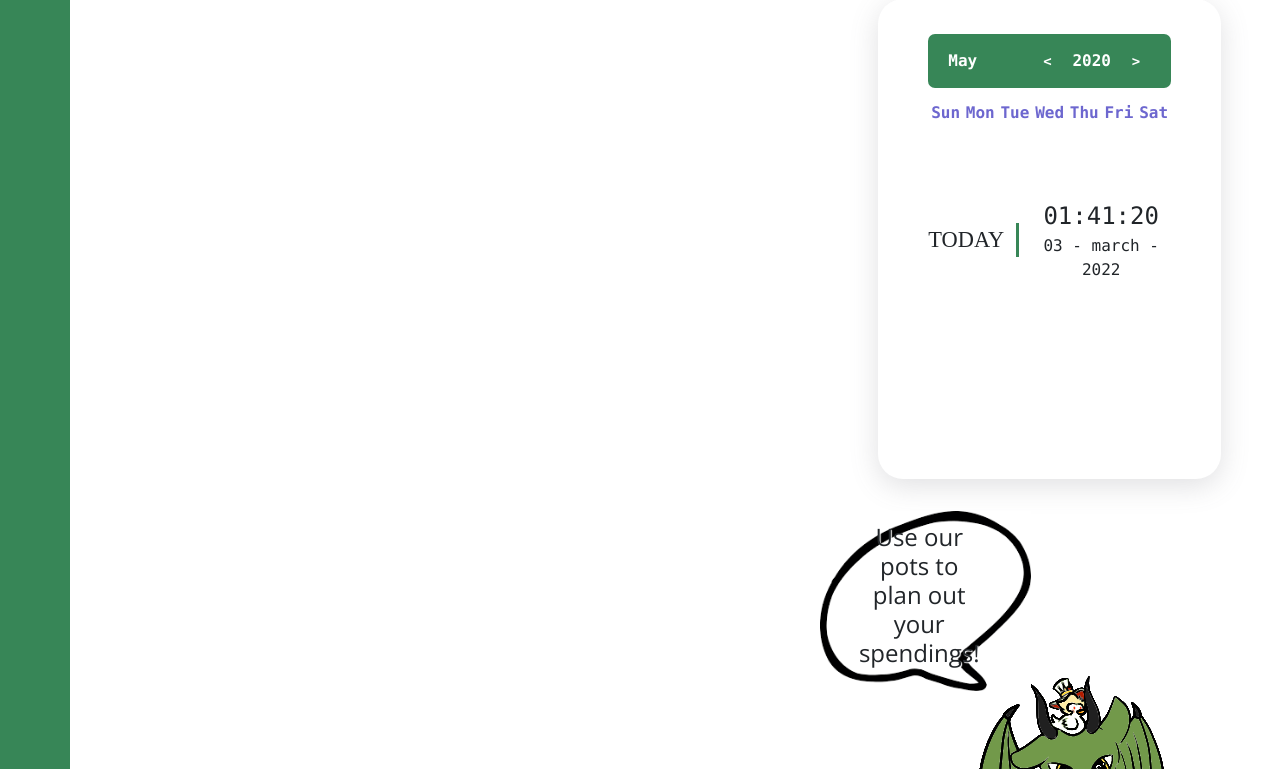
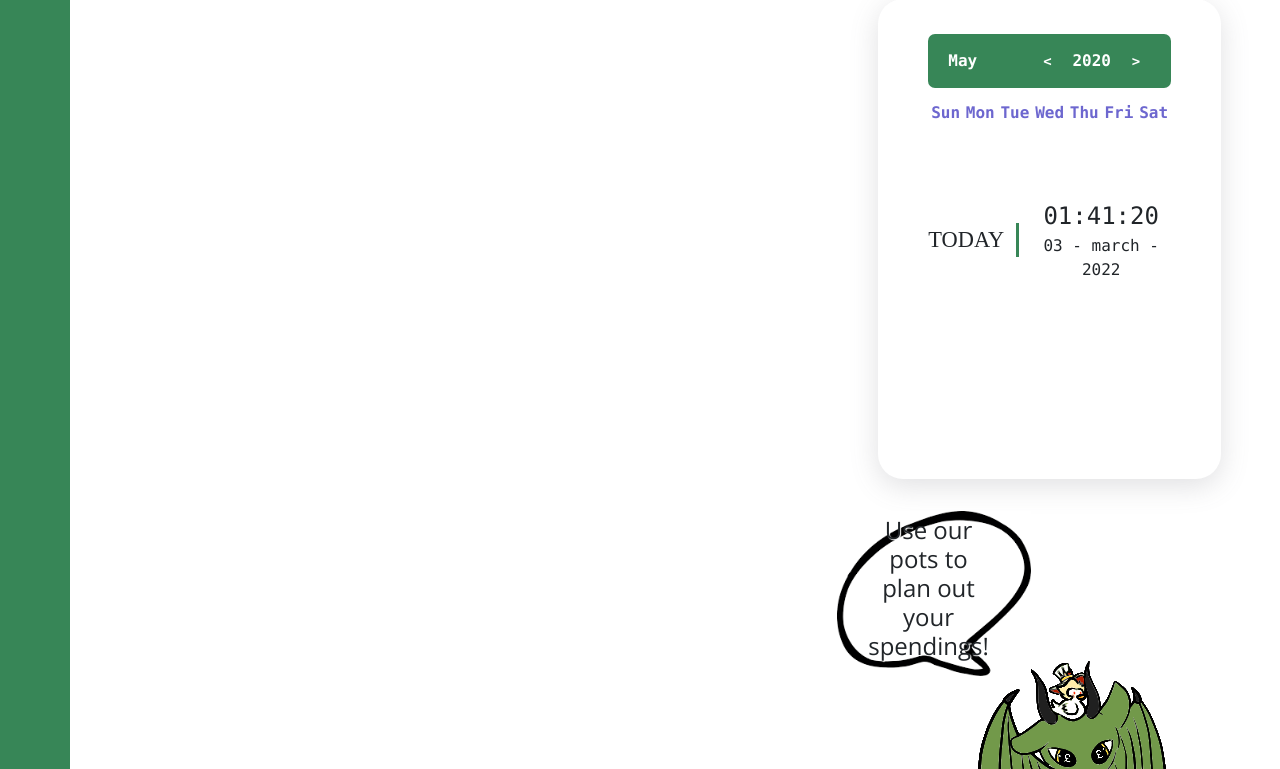
Before and after one commit to yapjun/penny-pinchers, a Flask app: page / in a window 1280 px wide. Shown: the part 31-800 px from the top of the page. Run offline with Flask 3, Linux system fonts and the light colour scheme; some libraries are stand-ins or nearby versions.

Commit message:
lil postion twek

```diff
--- a/static/calender.css
+++ b/static/calender.css
@@ -327,9 +327,9 @@
 
   .img_container {
     position: relative;
-    right:20%;
+    right:15%;
     top:8%;
-    width:60%;
+    width:55%;
   }
   .img_container img {
     width: 100%;
```
